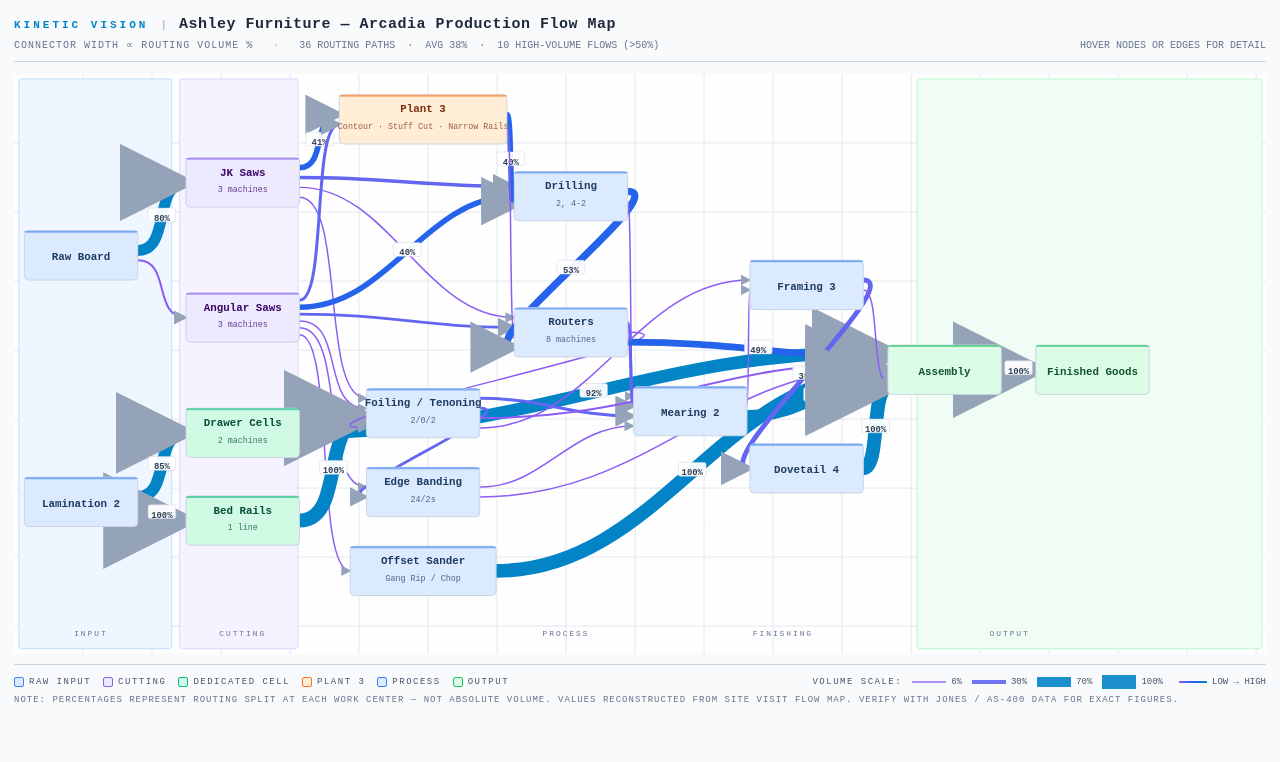
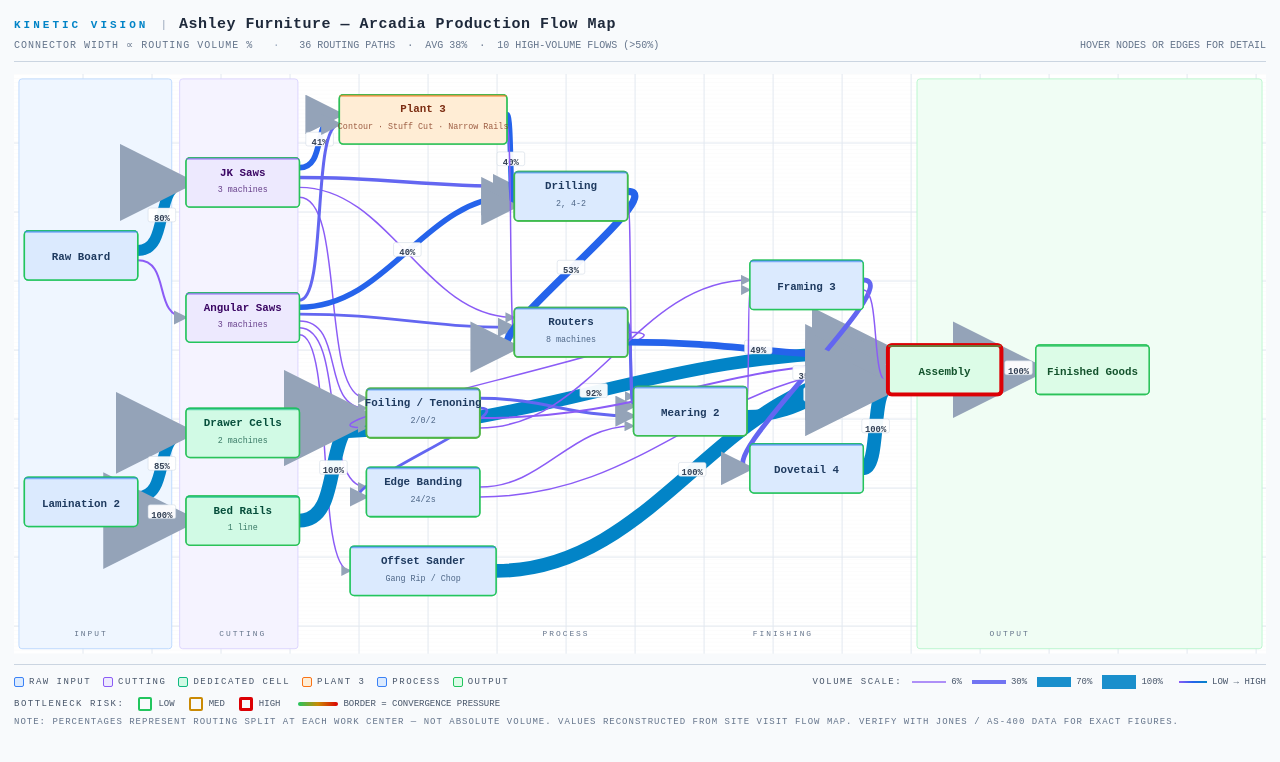
Before and after one commit to gabellon-ai/ashley-flowmap, a React (Vite) app: page / in a window 1280 px wide. Shown: the top 762 px of the page. Built offline with nearby package versions, Linux system fonts and the light colour scheme.

Commit message:
Add bottleneck risk indicators: green-to-red borders based on convergence pressure

```diff
--- a/src/AshleyFlowMap.jsx
+++ b/src/AshleyFlowMap.jsx
@@ -148,6 +148,46 @@
 
   const nm    = useMemo(() => { const m = {}; NODES.forEach(n => m[n.id] = n); return m; }, []);
   const paths = useMemo(() => buildPaths(NODES, EDGES), []);
+
+  // ── Bottleneck scoring ──
+  // Score = incoming edge count * total incoming volume — higher = more convergence pressure
+  const bottleneck = useMemo(() => {
+    const scores = {};
+    NODES.forEach(n => {
+      const inEdges = EDGES.filter(e => e.to === n.id);
+      const outEdges = EDGES.filter(e => e.from === n.id);
+      const inVol = inEdges.reduce((a, e) => a + e.pct, 0);
+      // Convergence score: many high-volume inputs with fewer outputs = bottleneck
+      scores[n.id] = inEdges.length * inVol;
+    });
+    const vals = Object.values(scores);
+    const min = Math.min(...vals), max = Math.max(...vals);
+    const range = max - min || 1;
+    // Normalize to 0–1
+    const norm = {};
+    NODES.forEach(n => { norm[n.id] = (scores[n.id] - min) / range; });
+    return norm;
+  }, []);
+
+  // Map 0–1 score to green→yellow→red
+  const bnColor = (score) => {
+    if (score <= 0.5) {
+      // green to yellow
+      const t = score / 0.5;
+      const r = Math.round(34 + t * (202 - 34));
+      const g = Math.round(197 + t * (138 - 197));
+      const b = Math.round(94 + t * (4 - 94));
+      return `rgb(${r},${g},${b})`;
+    } else {
+      // yellow to red
+      const t = (score - 0.5) / 0.5;
+      const r = Math.round(202 + t * (220 - 202));
+      const g = Math.round(138 - t * 138);
+      const b = Math.round(4);
+      return `rgb(${r},${g},${b})`;
+    }
+  };
+  const bnWidth = (score) => 1.5 + score * 2.5; // 1.5px to 4px
 
   const isConn = (nid, ei) => EDGES[ei].from === nid || EDGES[ei].to === nid;
   const eOpacity = ei => {
@@ -315,11 +355,20 @@
                     opacity={0.12} filter="url(#glow)"/>
                 )}
 
+                {/* Bottleneck indicator ring */}
+                {!isH && !isC && !dim && (
+                  <rect width={nw} height={NH} rx={NR}
+                    fill="none"
+                    stroke={bnColor(bottleneck[n.id])}
+                    strokeWidth={bnWidth(bottleneck[n.id])}
+                    opacity={0.8}/>
+                )}
+
                 {/* Node body */}
                 <rect width={nw} height={NH} rx={NR}
                   fill={FILL[n.t]}
-                  stroke={isH ? "#0284c7" : isC ? BORDER[n.t] : "#cbd5e1"}
-                  strokeWidth={isH ? 2 : 1}
+                  stroke={isH ? "#0284c7" : isC ? BORDER[n.t] : bnColor(bottleneck[n.id])}
+                  strokeWidth={isH ? 2 : bnWidth(bottleneck[n.id])}
                   opacity={dim ? 0.15 : 1}
                   style={{ transition: "opacity 0.12s" }}/>
 
@@ -454,6 +503,29 @@
         </div>
       </div>
 
+      {/* ── Bottleneck legend ── */}
+      <div style={{ display: "flex", gap: 14, marginTop: 8, alignItems: "center", flexWrap: "wrap" }}>
+        <span style={{ color: "#475569", fontSize: 9, letterSpacing: 1.5, fontFamily: "'DM Mono',monospace" }}>
+          BOTTLENECK RISK:
+        </span>
+        <div style={{ display: "flex", alignItems: "center", gap: 6 }}>
+          <div style={{ width: 14, height: 14, borderRadius: 2, background: "#f8fafc", border: "2px solid #22c55e" }}/>
+          <span style={{ color: "#475569", fontSize: 9, fontFamily: "'DM Mono',monospace" }}>LOW</span>
+        </div>
+        <div style={{ display: "flex", alignItems: "center", gap: 6 }}>
+          <div style={{ width: 14, height: 14, borderRadius: 2, background: "#f8fafc", border: "2.5px solid #ca8a04" }}/>
+          <span style={{ color: "#475569", fontSize: 9, fontFamily: "'DM Mono',monospace" }}>MED</span>
+        </div>
+        <div style={{ display: "flex", alignItems: "center", gap: 6 }}>
+          <div style={{ width: 14, height: 14, borderRadius: 2, background: "#f8fafc", border: "3.5px solid #dc0004" }}/>
+          <span style={{ color: "#475569", fontSize: 9, fontFamily: "'DM Mono',monospace" }}>HIGH</span>
+        </div>
+        <div style={{ display: "flex", alignItems: "center", gap: 5, marginLeft: 4 }}>
+          <div style={{ width: 40, height: 4, borderRadius: 2, background: "linear-gradient(to right, #22c55e, #ca8a04, #dc0004)" }}/>
+          <span style={{ color: "#475569", fontSize: 9, fontFamily: "'DM Mono',monospace" }}>BORDER = CONVERGENCE PRESSURE</span>
+        </div>
+      </div>
+
       {/* ── Footer note ── */}
       <div style={{ marginTop: 6, color: "#64748b", fontSize: 9, letterSpacing: 1, fontFamily: "'DM Mono',monospace" }}>
         NOTE: PERCENTAGES REPRESENT ROUTING SPLIT AT EACH WORK CENTER — NOT ABSOLUTE VOLUME.
```
